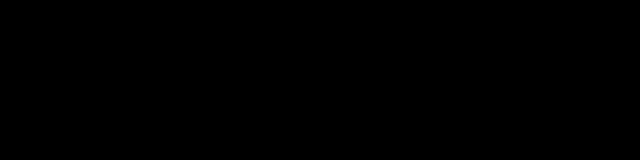
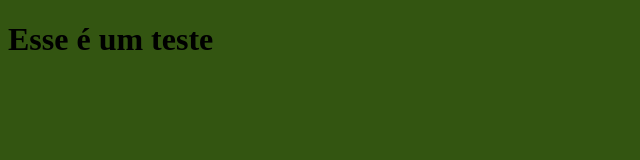
Before and after one commit to rudsonandrade/Test-robot_Framework, a plain HTML site: page index.html in a window 1280 px wide. Shown: the whole page, without its empty margins (0-640 px from the left). Drawn offline with Linux system fonts and the light colour scheme.

Commit message:
Update ind.css

```diff
--- a/ind.css
+++ b/ind.css
@@ -1,3 +1,3 @@
 body{
-   background-color: #000;
+   background-color: #351;
    }
```
